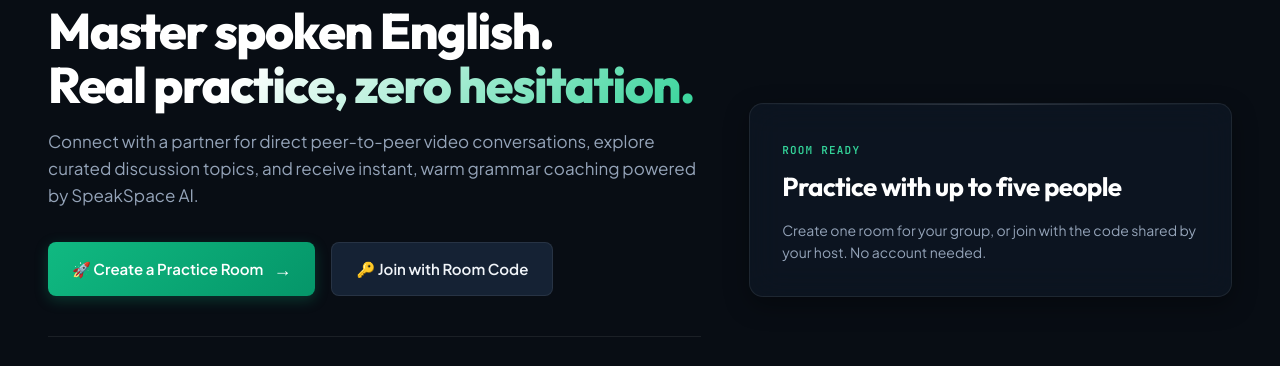
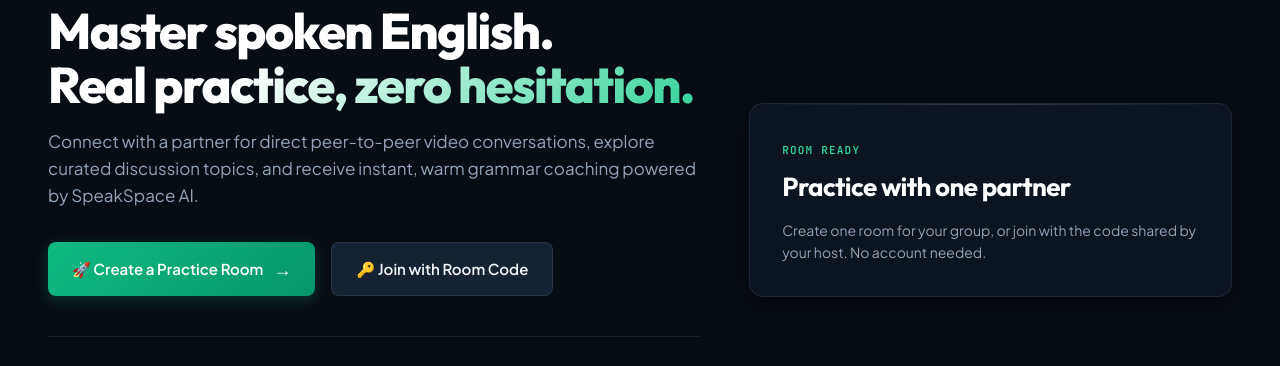
Before and after one commit to Nishanth-B64/SpeakSpace, a Flask app: page / in a window 1280 px wide. Shown: the part 189-555 px from the top of the page. Run offline with Flask 3, Linux system fonts and the light colour scheme.

Commit message:
Limit rooms to two participants

```diff
--- a/app.py
+++ b/app.py
@@ -28,7 +28,7 @@ app.config["MAX_CONTENT_LENGTH"] = 12 * 1024 * 1024  # 12 MB audio limit
 
 MODEL_NAME = os.getenv("GEMINI_MODEL", "gemini-3.6-flash")
 SIGNAL_TTL_SECONDS = 15 * 60
-MAX_ROOM_MEMBERS = 5
+MAX_ROOM_MEMBERS = 2
 _rooms: dict[str, dict[str, object]] = defaultdict(lambda: {"peers": {}, "signals": []})
 _rooms_lock = Lock()
 _supabase: Client | None = None
--- a/static/js/app.js
+++ b/static/js/app.js
@@ -681,13 +681,13 @@ async function initRoomPage() {
 
   // Device permissions should not prevent the peer from joining the room.
   try {
-    setCallStatus(state.peers.size ? 'Starting camera & audio…' : 'Waiting for participants (1/5)');
+    setCallStatus(state.peers.size ? 'Starting camera & audio…' : 'Waiting for participant (1/2)');
     await getMedia();
   } catch (err) {
     console.warn('Media setup failed:', err);
     showToast('Joined without camera or microphone. Check browser permissions.', '⚠️');
   }
-  setCallStatus(state.peers.size ? 'Connecting to participants…' : 'Waiting for participants (1/5)');
+  setCallStatus(state.peers.size ? 'Connecting to participant…' : 'Waiting for participant (1/2)');
   startPolling();
   for (const peer of state.peers.values()) {
     makePeerConnection(peer)._peerId = peer.id;
--- a/templates/index.html
+++ b/templates/index.html
@@ -54,7 +54,7 @@
 
           <div class="glass-card" style="padding: 32px;">
             <div class="eyebrow">ROOM READY</div>
-            <h2 style="margin-bottom: 12px;">Practice with up to five people</h2>
+            <h2 style="margin-bottom: 12px;">Practice with one partner</h2>
             <p style="color: var(--text-secondary); font-size: 14px; line-height: 1.6;">
               Create one room for your group, or join with the code shared by your host. No account needed.
             </p>
```
